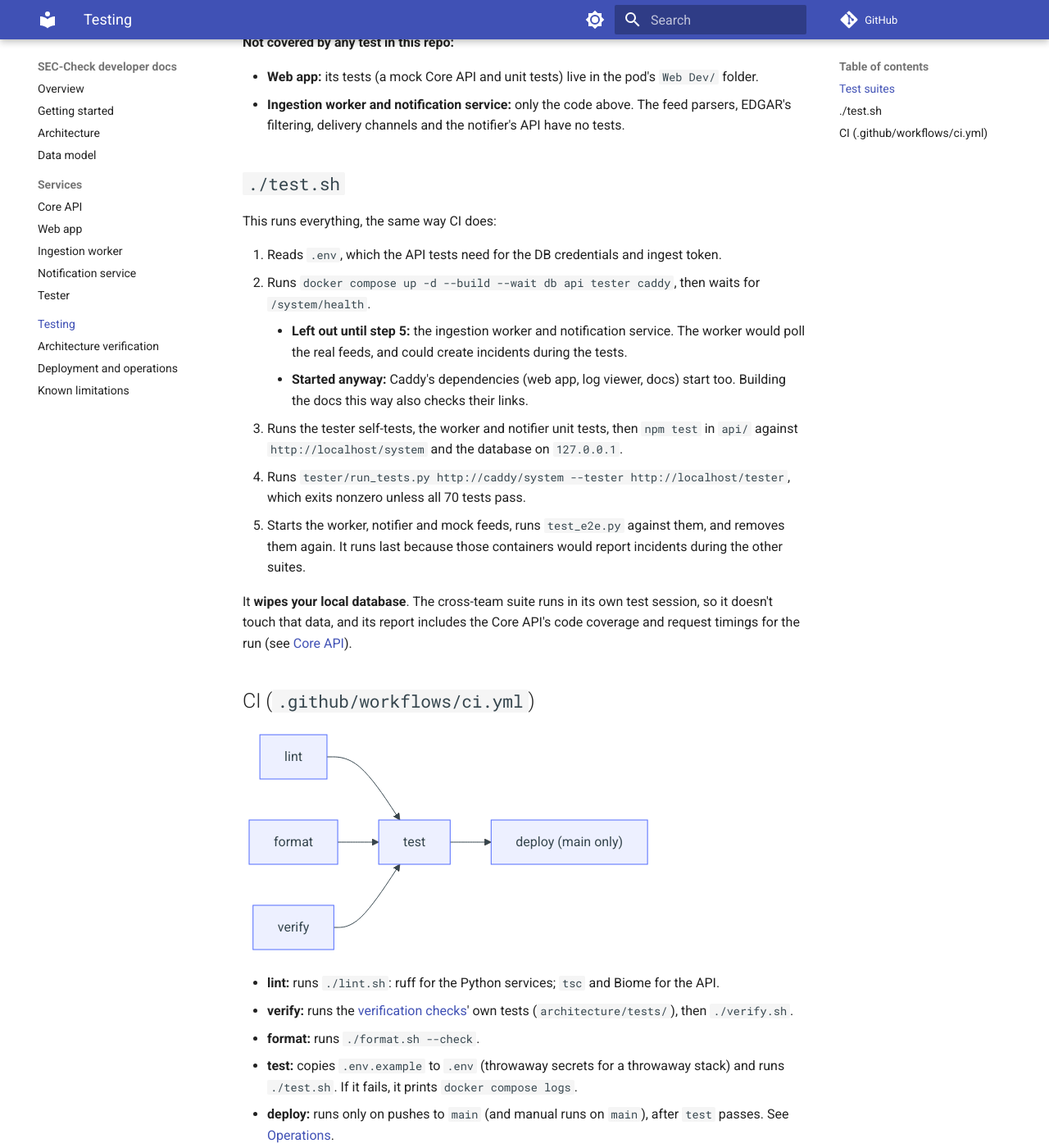
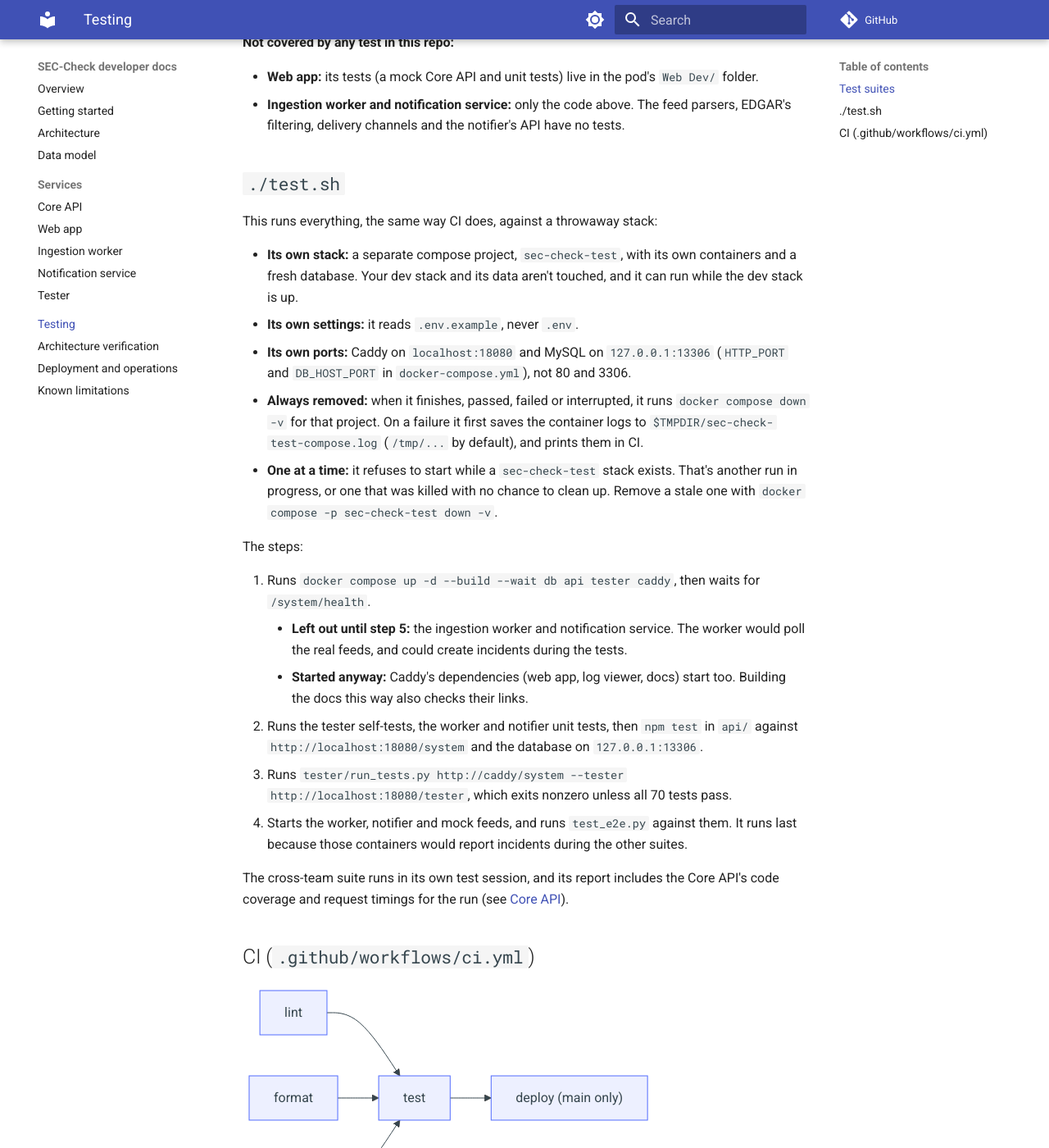
Before and after one commit to AndrewDile/SEC-Check, an MkDocs documentation site: the page built from docs/pages/testing.md, in a window 1280 px wide and 1400 px high, scrolled down 925 px. Shown: the whole window at 82% size. Built offline with MkDocs 1.6.1 and Material for MkDocs 9.7.7, drawn with Linux system fonts in a browser that asks for light colours; comment, search, counter and statistics services are not loaded; some of the changed text lies outside the part shown.

Commit message:
fixed local testing

```diff
--- a/docker-compose.yml
+++ b/docker-compose.yml
@@ -2,7 +2,7 @@ services:
   caddy:   # the only public port; see Caddyfile for which path goes where
     image: caddy:2.10
     ports:
-      - "80:80"
+      - "${HTTP_PORT:-80}:80"   # ./test.sh moves it, so it can run next to a dev stack
     volumes:
       - ./Caddyfile:/etc/caddy/Caddyfile:ro
       - caddy-data:/data
@@ -69,7 +69,7 @@ services:
       MYSQL_USER: ${DB_USER}
       MYSQL_PASSWORD: ${DB_PASSWORD}
     ports:
-      - "127.0.0.1:3306:3306"   # local tools only, never public
+      - "127.0.0.1:${DB_HOST_PORT:-3306}:3306"   # local tools only, never public
     volumes:
       - db-data:/var/lib/mysql
     healthcheck:   # TCP, so it only passes once init scripts are done
--- a/docs/pages/testing.md
+++ b/docs/pages/testing.md
@@ -21,24 +21,36 @@
 
 ## `./test.sh`
 
-This runs everything, the same way CI does:
+This runs everything, the same way CI does, against a throwaway stack:
 
-1. Reads `.env`, which the API tests need for the DB credentials and ingest token.
-2. Runs `docker compose up -d --build --wait db api tester caddy`, then waits for
+- **Its own stack:** a separate compose project, `sec-check-test`, with its own containers and a fresh
+  database. Your dev stack and its data aren't touched, and it can run while the dev stack is up.
+- **Its own settings:** it reads `.env.example`, never `.env`.
+- **Its own ports:** Caddy on `localhost:18080` and MySQL on `127.0.0.1:13306` (`HTTP_PORT` and
+  `DB_HOST_PORT` in `docker-compose.yml`), not 80 and 3306.
+- **Always removed:** when it finishes, passed, failed or interrupted, it runs `docker compose down -v`
+  for that project. On a failure it first saves the container logs to
+  `$TMPDIR/sec-check-test-compose.log` (`/tmp/...` by default), and prints them in CI.
+- **One at a time:** it refuses to start while a `sec-check-test` stack exists. That's another run in
+  progress, or one that was killed with no chance to clean up. Remove a stale one with
+  `docker compose -p sec-check-test down -v`.
+
+The steps:
+
+1. Runs `docker compose up -d --build --wait db api tester caddy`, then waits for
    `/system/health`.
     - **Left out until step 5:** the ingestion worker and notification service. The worker would poll the
       real feeds, and could create incidents during the tests.
     - **Started anyway:** Caddy's dependencies (web app, log viewer, docs) start too. Building
       the docs this way also checks their links.
-3. Runs the tester self-tests, the worker and notifier unit tests, then `npm test` in `api/` against `http://localhost/system` and
-   the database on `127.0.0.1`.
-4. Runs `tester/run_tests.py http://caddy/system --tester http://localhost/tester`, which
+2. Runs the tester self-tests, the worker and notifier unit tests, then `npm test` in `api/` against
+   `http://localhost:18080/system` and the database on `127.0.0.1:13306`.
+3. Runs `tester/run_tests.py http://caddy/system --tester http://localhost:18080/tester`, which
    exits nonzero unless all 70 tests pass.
-5. Starts the worker, notifier and mock feeds, runs `test_e2e.py` against them, and removes them
-   again. It runs last because those containers would report incidents during the other suites.
+4. Starts the worker, notifier and mock feeds, and runs `test_e2e.py` against them. It runs last
+   because those containers would report incidents during the other suites.
 
-It **wipes your local database**. The cross-team suite runs in its own test session, so it
-doesn't touch that data, and its report includes the Core API's code coverage and request
+The cross-team suite runs in its own test session, and its report includes the Core API's code coverage and request
 timings for the run (see [Core API](services/core-api.md#cross-team-testing-endpoints)).
 
 ## CI (`.github/workflows/ci.yml`)
@@ -55,8 +67,8 @@ flowchart LR
 - **verify:** runs the [verification checks](verification.md)' own tests (`architecture/tests/`),
   then `./verify.sh`.
 - **format:** runs `./format.sh --check`.
-- **test:** copies `.env.example` to `.env` (throwaway secrets for a throwaway stack) and runs
-  `./test.sh`. If it fails, it prints `docker compose logs`.
+- **test:** runs `./test.sh`, which uses `.env.example`'s throwaway secrets. If it fails, it
+  prints the container logs.
 - **deploy:** runs only on pushes to `main` (and manual runs on `main`), after `test` passes.
   See [Operations](operations.md#deployment).
 
```
Also changed, not shown: AGENTS.md (+4 -2 lines), docs/pages/getting-started.md (+1 -1 lines), README.md, 4 other files.
